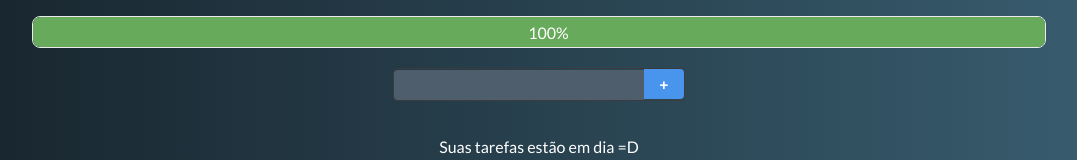
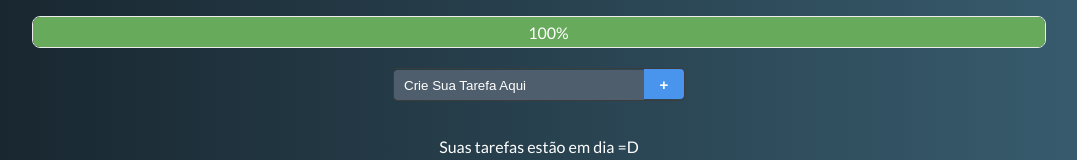
Before and after one commit to jeffersonrucu/to-do-list-VueJS, a Vue app: page / in a window 1280 px wide. Shown: the part 361-521 px from the top of the page, without its empty margins (101-1178 px from the left). Built offline with nearby package versions, Linux system fonts and the light colour scheme.

Commit message:
Adiciona placeholder

```diff
--- a/src/components/widgets/BarAdd.vue
+++ b/src/components/widgets/BarAdd.vue
@@ -1,6 +1,6 @@
 <template>
     <div id="search">
-        <input type="text" v-model="item" @keyup.enter="add">
+        <input placeholder="Crie Sua Tarefa Aqui" type="text" v-model="item" @keyup.enter="add">
         <button @click="addTask"> + </button>
     </div>
 </template>
@@ -60,6 +60,10 @@ export default {
         color: #FFF;
     }
 
+    input::placeholder {
+        color: #FFF;
+    }
+
     button {
         margin: 0;
         padding: 0;
```
